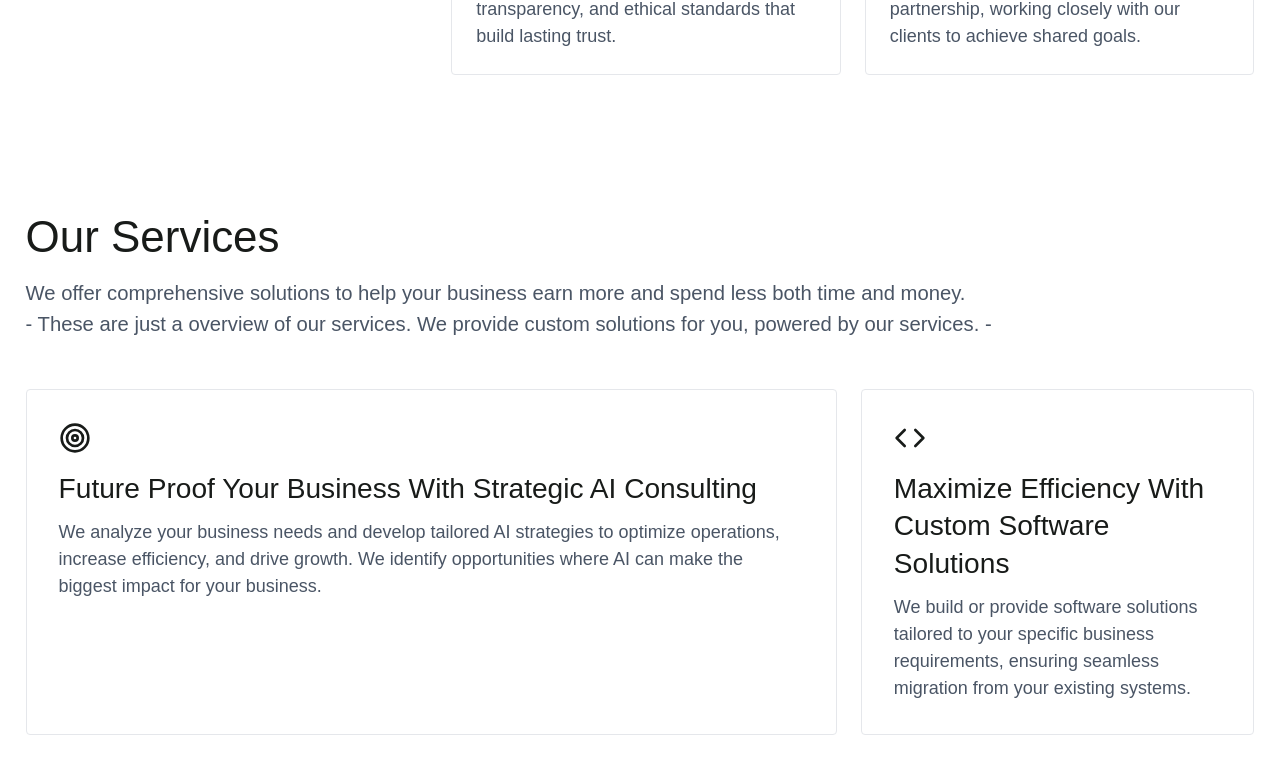
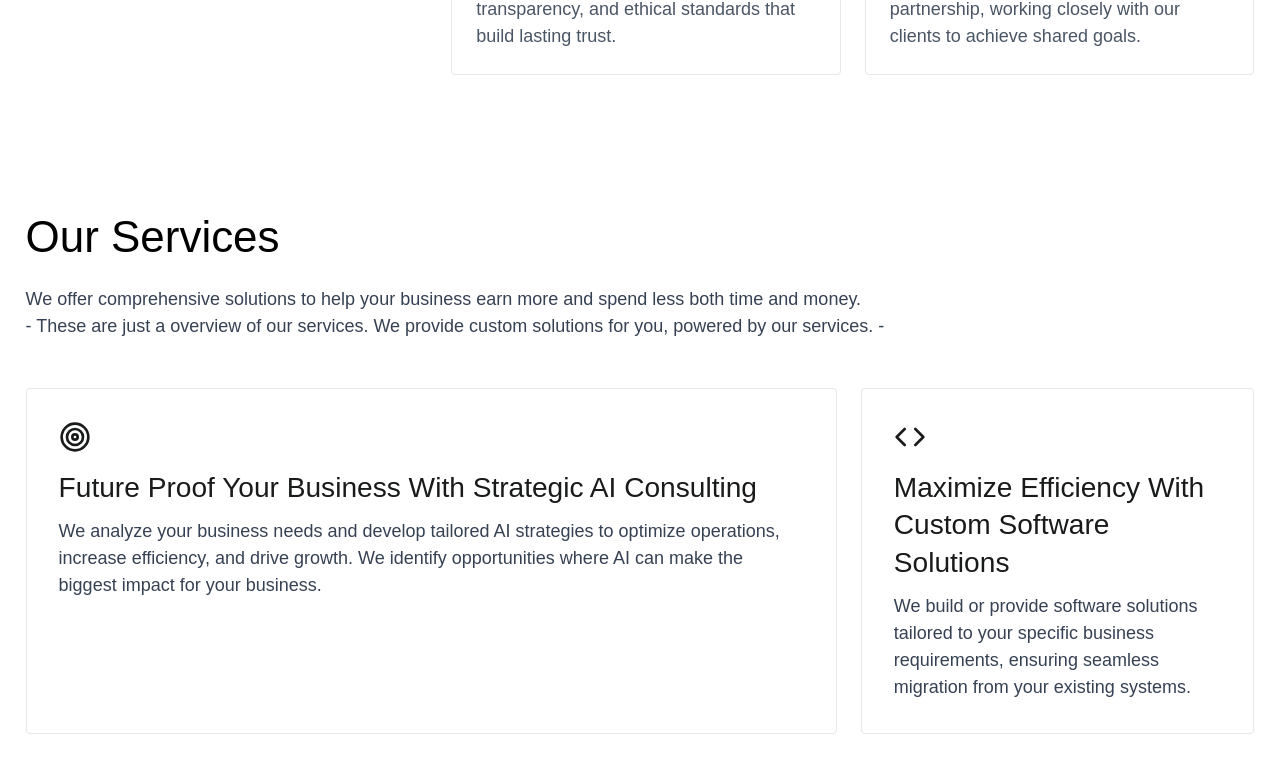
Before and after one commit to cagansen-git/EVOB, a SvelteKit app: page / in a window 1280 px wide. Shown: the part 2000-2757 px from the top of the page. Built offline with nearby package versions, Linux system fonts and the light colour scheme.

Commit message:
Refactor service and heading sections: update titles and content for clarity, enhance messaging, and correct minor text inconsistencies

```diff
--- a/src/components/HeadingSection.svelte
+++ b/src/components/HeadingSection.svelte
@@ -10,7 +10,7 @@
 	<h2 class="my-lg text-xl">
 		<span class="bg-gray-200"
 			>We drive business growth through our technology-driven services.
-		</span>. We help businesses leverage AI (LLMs), develop custom software solutions for unique
+		</span> We help businesses leverage AI (LLMs), develop custom software solutions for unique
 		needs, automate repetitive tasks to save time and money, and provide intelligence & analytics
 		for data-driven decision-making.
 	</h2>
--- a/src/components/ServicesSection.svelte
+++ b/src/components/ServicesSection.svelte
@@ -4,14 +4,16 @@
 
 <section class="py-12">
 	<div class="mb-12">
-		<h2 class="mb-4 text-4xl">Our Services</h2>
-		<p class="text-lg text-gray-600">
+		<h2 class="mb-6 text-3xl text-black md:text-4xl">Our Services</h2>
+
+		<p class="text-gray-700">
 			We offer comprehensive solutions to help your business earn more and spend less both time and
 			money.
 		</p>
 
-		<p class="text-lg text-gray-600">
-			- These are just a overview of our services. We provide custom solutions for you, powered by our services. -
+		<p class="text-gray-700">
+			- These are just a overview of our services. We provide custom solutions for you, powered by
+			our services. -
 		</p>
 	</div>
 
@@ -23,13 +25,11 @@
 			<div class="bg-primary/10 mb-4 rounded-full">
 				<Target class="text-primary h-8 w-8" />
 			</div>
-			<h3 class="mb-3 text-2xl ">
-				Future Proof Your Business With Strategic AI Consulting
-			</h3>
-			<p class="text-gray-600">
-				We analyze your business needs and develop tailored AI strategies to
-				optimize operations, increase efficiency, and drive growth. We identify opportunities where
-				AI can make the biggest impact for your business.
+			<h3 class="mb-3 md:text-xl lg:text-2xl">Future Proof Your Business With Strategic AI Consulting</h3>
+			<p class="text-gray-700">
+				We analyze your business needs and develop tailored AI strategies to optimize operations,
+				increase efficiency, and drive growth. We identify opportunities where AI can make the
+				biggest impact for your business.
 			</p>
 		</div>
 
@@ -39,8 +39,8 @@
 			<div class="bg-primary/10 mb-4 rounded-full">
 				<Code class="text-primary h-8 w-8" />
 			</div>
-			<h3 class="mb-3 text-2xl ">Maximize Efficiency With Custom Software Solutions</h3>
-			<p class="text-gray-600">
+			<h3 class="mb-3 md:text-xl lg:text-2xl">Maximize Efficiency With Custom Software Solutions</h3>
+			<p class="text-gray-700">
 				We build or provide software solutions tailored to your specific business requirements,
 				ensuring seamless migration from your existing systems.
 			</p>
@@ -52,10 +52,10 @@
 			<div class="bg-primary/10 mb-4 rounded-full">
 				<LineChart class="text-primary h-8 w-8" />
 			</div>
-			<h3 class="mb-3 text-2xl ">
-				Business & Growth Intelligence & Analytics For Smarter Decisions
+			<h3 class="mb-3 md:text-xl lg:text-2xl">
+				Customer & Product Intelligence & Analytics For Data-Driven Decisions
 			</h3>
-			<p class="text-gray-600">
+			<p class="text-gray-700">
 				Transform data into meaningful insights with our analytics service. We identify
 				opportunities and make data-driven insights that drive business growth. Our reports provide
 				insights that help you make smarter decisions.
@@ -69,10 +69,8 @@
 			<div class="bg-primary/10 mb-4 rounded-full">
 				<Users class="text-primary h-8 w-8" />
 			</div>
-			<h3 class="mb-3 text-2xl ">
-				Say Goodbye To Repetitive Time Consuming Tasks With Automation
-			</h3>
-			<p class="text-gray-600">
+			<h3 class="mb-3 md:text-xl lg:text-2xl">Say Goodbye To Repetitive Time Consuming Tasks With Automation</h3>
+			<p class="text-gray-700">
 				Streamline your operations and reduce costs with our intelligent automation solutions. We
 				identify repetitive tasks and implement AI-driven automation to increase efficiency, reduce
 				errors, and free up your team to focus on high-value activities.
--- a/src/routes/offers/+page.svelte
+++ b/src/routes/offers/+page.svelte
@@ -103,15 +103,16 @@
 			title: 'Data & Analytics Offerings',
 			items: [
 				{
+					title: 'Product Intelligence & Analytics',
+					content:
+						'Our Product Intelligence and Analytics services are designed to help businesses optimize their product strategies by providing deep insights into product performance and customer preferences. Through advanced data analysis and actionable intelligence, we enable you to make data-driven decisions that enhance product development, improve user experience, and drive sustained growth.'
+				},
+				{
 					title: 'Customer Intelligence & Analytics',
 					content:
 						'Advanced Customer Intelligence and Analytics solutions designed to help businesses gain deeper insights into customer behavior, preferences, and trends. By leveraging data-driven approaches, we enable you to make informed, strategic decisions that enhance customer engagement, optimize marketing efforts, and drive business growth.'
 				},
-				{
-					title: 'Product Intelligence & Analytics',
-					content:
-						'Our Product Intelligence and Analytics services are designed to help businesses optimize their product strategies by providing deep insights into product performance and customer preferences. Through advanced data analysis and actionable intelligence, we enable you to make data-driven decisions that enhance product development, improve user experience, and drive sustained growth.'
-				},
+
 				{
 					title: 'Ongoing Support & Maintenance',
 					content:
--- a/src/routes/services/+page.svelte
+++ b/src/routes/services/+page.svelte
@@ -7,7 +7,7 @@
 			title: 'Software Services',
 			items: [
 				{
-					title: 'Sofwtare Consulting',
+					title: 'Software Consulting',
 					content:
 						'We analyze your current software stack and eliminate unnecessary costs, inefficiencies, and redundancies. Our software consulting services help you optimize your technology investments and align your software with your business goals.'
 				},
```
